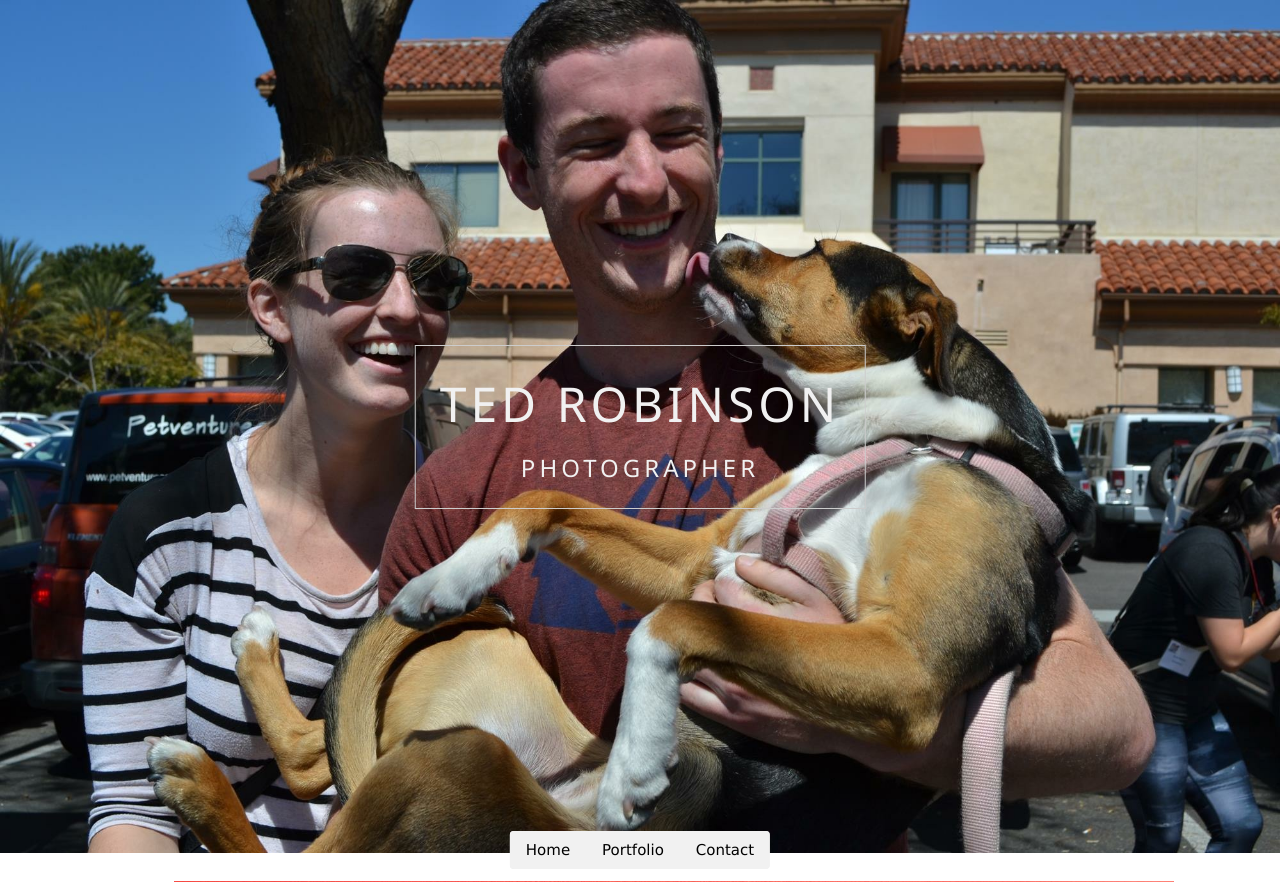
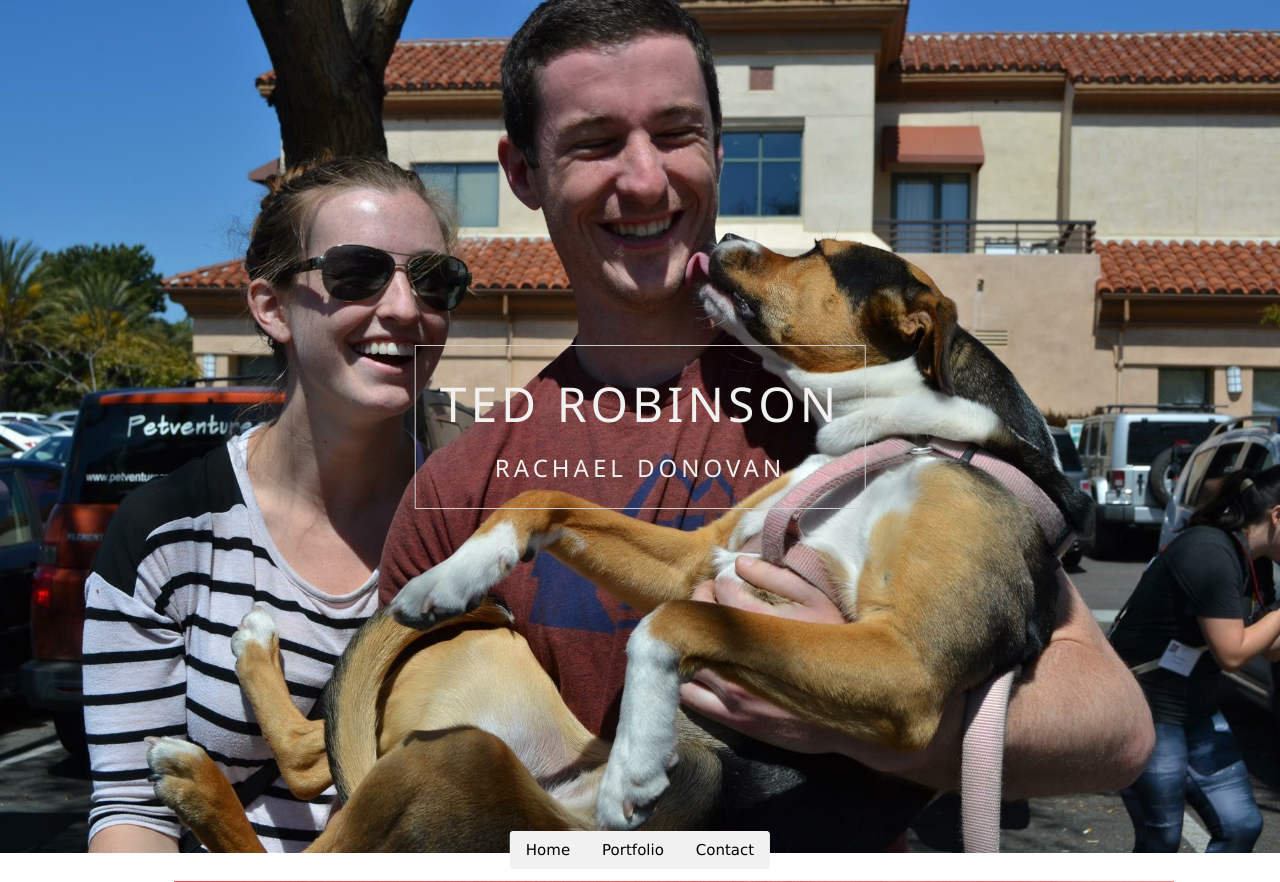
Before and after one commit to Sarulian/sarulian-website, a Flask app: page /daisy in a window 1280 px wide. Shown: the top 882 px of the page. Run offline with Flask 2, Linux system fonts and the light colour scheme.

Commit message:
resizing pictures

```diff
--- a/templates/daisy.html
+++ b/templates/daisy.html
@@ -13,7 +13,7 @@
   <div class="w3-display-middle w3-padding-large w3-border w3-wide w3-text-light-grey w3-center">
     <h1 class="w3-hide-medium w3-hide-small w3-xxxlarge">TED ROBINSON</h1>
     <h5 class="w3-hide-large" style="white-space:nowrap">RACHAEL DONOVAN</h5>
-    <h3 class="w3-hide-medium w3-hide-small">PHOTOGRAPHER</h3>
+    <h3 class="w3-hide-medium w3-hide-small">RACHAEL DONOVAN</h3>
   </div>
 
   <!-- Navbar (placed at the bottom of the header image) -->
@@ -37,7 +37,7 @@
 
   <!-- Images (Portfolio) -->
   <img src="/static/daisy2.jpg" alt="Daisy!" width="1000" height="500">
-  <img src="/static/daisy3.jpg" alt="Daisy!" width="1000" height="500">
+  <img src="/static/daisy3.jpg" alt="Daisy!" width="900" height="1600">
 
   <!-- Contact -->
   <div class="w3-light-grey w3-padding-large w3-padding-32 w3-margin-top" id="contact">
```
